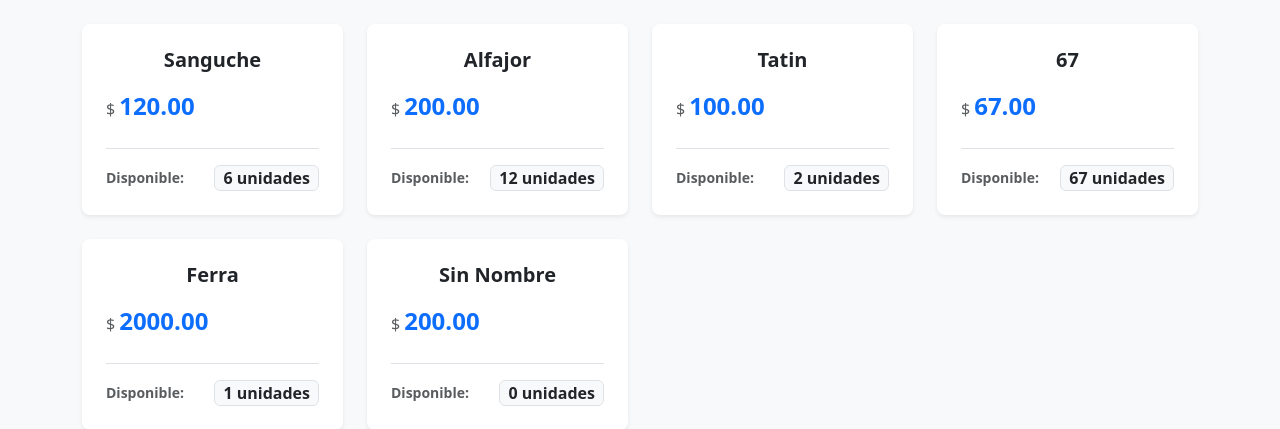
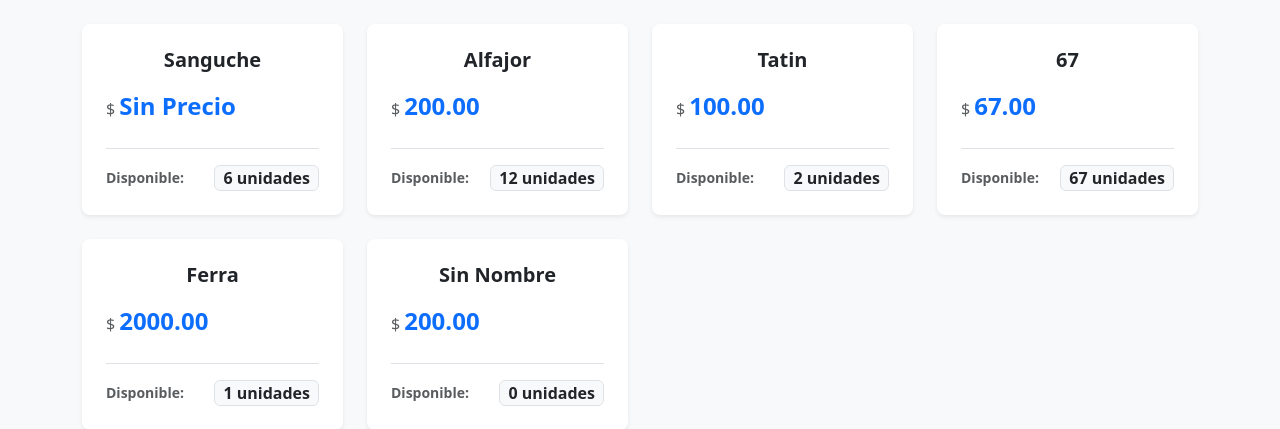
Before and after one commit to Villada-PG3/trabajo-practico-tienda-libre-VerceePepo, a Django app: page / in a window 1280 px wide. Shown: the part 438-867 px from the top of the page. Run offline with Django 5.2, Linux system fonts and the light colour scheme.

Commit message:
template dinámico con DTL en home. Commit 2, me confunndi y le puse el default al nombre, no al precio

```diff
--- a/TiendaLibre/templates/tiendalibre/home.html
+++ b/TiendaLibre/templates/tiendalibre/home.html
@@ -29,7 +29,7 @@
                                 <h5 class="card-title text-dark fw-bold mb-3">{{ producto.nombre|default:"Sin Nombre" }}</h5>
                                 <div class="d-flex align-items-baseline mb-2">
                                     <span class="text-muted me-1 fs-6">$</span>
-                                    <span class="fs-4 fw-bold text-primary text-align-center">{{ producto.precio|floatformat:2 }}</span>
+                                    <span class="fs-4 fw-bold text-primary text-align-center">{{ producto.precio|floatformat:2|default:"Sin Precio" }}</span>
                                 </div>
                             </div>
                             <div class="pt-3 border-top mt-3 d-flex justify-content-between align-items-center">
--- a/TiendaLibre/views.py
+++ b/TiendaLibre/views.py
@@ -19,7 +19,7 @@ def productos(request):
 
 def home(request):
     productos_oferta = [
-        {'nombre': 'Sanguche', 'precio': 120, 'stock': 6},
+        {'nombre': 'Sanguche', 'precio': None, 'stock': 6},
         {'nombre': 'Alfajor', 'precio': 200, 'stock': 12},
         {'nombre': 'Tatin', 'precio': 100, 'stock': 2},
         {'nombre': '67', 'precio': 67, 'stock': 67},
```
